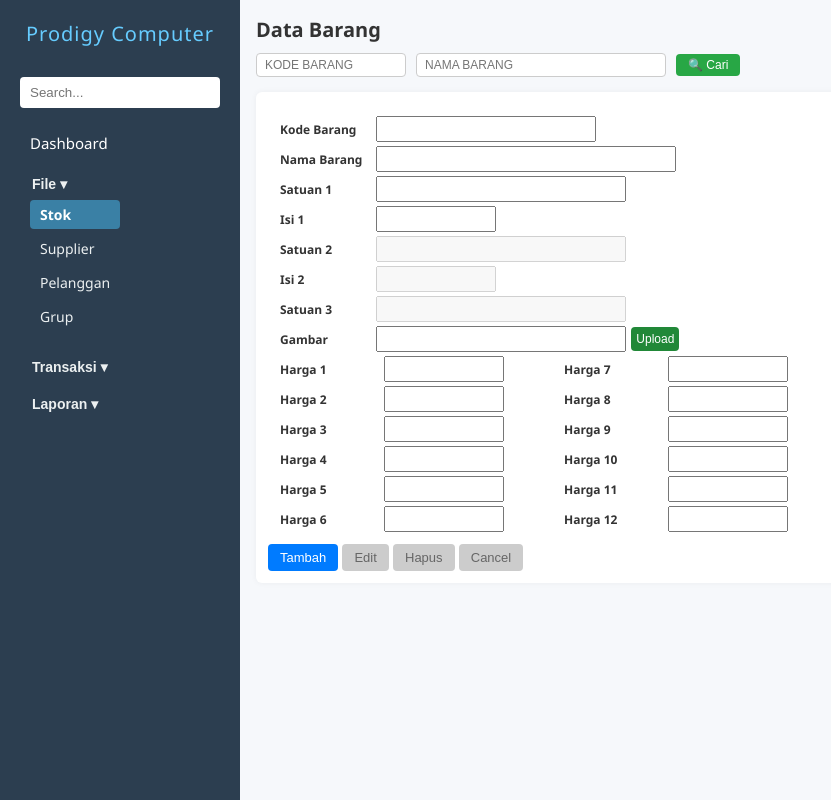
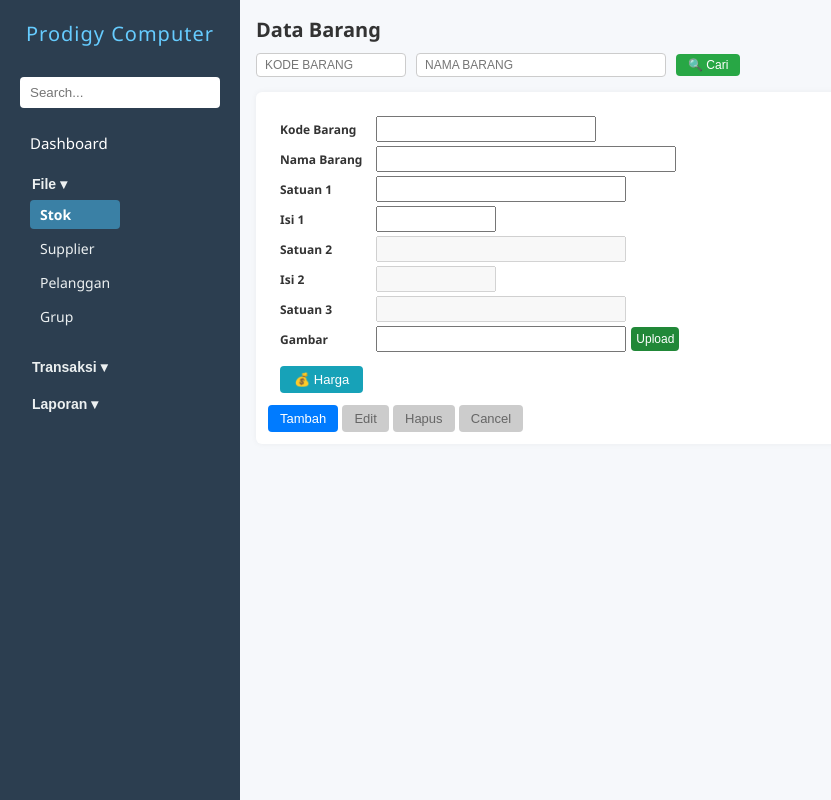
Before and after one commit to prodigycomputer/ktia, a PHP site: page /barang.php in a window 1280 px wide. Shown: the whole page, without its empty margins (0-831 px from the left). Run offline with PHP 8.4, Linux system fonts and the light colour scheme.

Commit message:
Perbaikan harga

```diff
--- a/barang.php
+++ b/barang.php
@@ -284,6 +284,19 @@
         }
     }
 
+    @media (max-width: 768px) {
+        #hargaInputsContainer {
+            flex-wrap: wrap;
+            justify-content: space-between;
+        }
+
+        #hargaInputsContainer > div {
+            width: 48%;
+        }
+    }
+
+
+
     </style>
 </head>
 <body>
@@ -338,48 +351,11 @@
 
                 </div>
                 <div class="form-bawah">
-                    <div class="harga-container">
-                        <label for="harga1">Harga 1</label>
-                        <input type="number" step="0.01" name="harga1" id="harga1" class="medium-input">
-
-                        <label for="harga2">Harga 2</label>
-                        <input type="number" step="0.01" name="harga2" id="harga2" class="medium-input">
-
-                        <label for="harga3">Harga 3</label>
-                        <input type="number" step="0.01" name="harga3" id="harga3" class="medium-input">
-
-                        <label for="harga4">Harga 4</label>
-                        <input type="number" step="0.01" name="harga4" id="harga4" class="medium-input">
-
-                        <label for="harga5">Harga 5</label>
-                        <input type="number" step="0.01" name="harga5" id="harga5" class="medium-input">
-
-                        <label for="harga6">Harga 6</label>
-                        <input type="number" step="0.01" name="harga6" id="harga6" class="medium-input">
-
+                    <button type="button" onclick="openHargaPopup()" style="margin-top: 10px; background-color:#17a2b8; color:white; padding:6px 14px; border:none; border-radius:4px;">💰 Harga</button>
+                    <input type="hidden" name="jumlahHarga" id="jumlahHarga" value="12">
+                    <div id="hiddenHargaFields"></div>
                 </div>
 
-                    <div class="harga-container">
-                        <label for="harga7">Harga 7</label>
-                        <input type="number" step="0.01" name="harga7" id="harga7" class="medium-input">
-
-                        <label for="harga8">Harga 8</label>
-                        <input type="number" step="0.01" name="harga8" id="harga8" class="medium-input">
-
-                        <label for="harga9">Harga 9</label>
-                        <input type="number" step="0.01" name="harga9" id="harga9" class="medium-input">
-
-                        <label for="harga10">Harga 10</label>
-                        <input type="number" step="0.01" name="harga10" id="harga10" class="medium-input">
-
-                        <label for="harga11">Harga 11</label>
-                        <input type="number" step="0.01" name="harga11" id="harga11" class="medium-input">
-
-                        <label for="harga12">Harga 12</label>
-                        <input type="number" step="0.01" name="harga12" id="harga12" class="medium-input">
-                    </div>
-
-                </div>
 
             <button id="btnTambah" type="submit" onclick="document.getElementById('aksi').value='tambah'">Tambah</button>
             <button id="btnEdit" type="submit" onclick="document.getElementById('aksi').value='update'">Edit</button>
@@ -445,6 +421,53 @@
         </div>
     </div>
 
+    <!-- ✅ POPUP HARGA -->
+    <div id="popupHarga" style="display:none; position:fixed; top:0; left:0; width:100%; height:100%; background:rgba(0,0,0,0.4); z-index:1000;">
+        <div style="
+            position: absolute;
+            top: 50%; left: 50%;
+            transform: translate(-50%, -50%);
+            width: 95%;
+            max-width: 60vw;
+            max-height: 90vh;
+            background: #fff;
+            padding: 20px;
+            border-radius: 8px;
+            box-shadow: 0 4px 10px rgba(0,0,0,0.3);
+            overflow: hidden;
+            display: flex;
+            flex-direction: column;
+        ">
+            <!-- Header -->
+            <div style="display:flex; justify-content:space-between; align-items:center; margin-bottom:10px;">
+                <h3 style="margin:0; font-size:16px;">Atur Harga</h3>
+                <span onclick="closeHargaPopup()" style="cursor:pointer; font-size:18px; font-weight:bold;">&times;</span>
+            </div>
+
+            <!-- Jumlah Harga Input -->
+            <div style="display:flex; align-items:center; gap:10px; margin-bottom:15px;">
+                <label for="jumlahHargaInput" style="font-size:13px; font-weight:600;">Jumlah Harga:</label>
+                <input type="number" id="jumlahHargaInput" value="12" min="2" max="50" step="1" onchange="generateHargaInputs()"
+                    style="padding:6px 8px; font-size:12px; border:1px solid #ccc; border-radius:4px; width:80px;" />
+            </div>
+
+            <!-- Scrollable container -->
+            <div style="flex:1; overflow-x:auto; overflow-y:auto; padding-bottom:10px;">
+                <div id="hargaInputsContainer" style="
+                    display: flex;
+                    gap: 40px;
+                    min-width: max-content;
+                    padding-bottom: 10px;
+                "></div>
+            </div>
+
+            <!-- Tombol simpan -->
+            <div style="margin-top:15px; text-align:right;">
+                <button type="button" onclick="simpanHarga()" style="padding:6px 14px; background:#28a745; color:white; border:none; border-radius:4px;">Simpan</button>
+            </div>
+        </div>
+    </div>
+
 
     <div id="toast" style="
         display: none;
@@ -500,6 +523,37 @@
             const list = document.getElementById('popupList');
             list.innerHTML = '';
 
+            const table = list.closest('table');
+            const thead = table.querySelector('thead');
+            thead.innerHTML = ''; // Kosongkan
+
+            if (!dataList || dataList.length === 0) return;
+
+            // Ambil jumlah harga tertinggi dari data pertama
+            const hargaFields = [];
+            for (let i = 1; i <= 50; i++) {
+                if (`harga${i}` in dataList[0]) {
+                    hargaFields.push(`harga${i}`);
+                } else {
+                    break;
+                }
+            }
+
+            const fixedFields = ['kodebrg', 'namabrg', 'satuan1', 'isi1', 'satuan2', 'isi2', 'satuan3'];
+
+            // Buat header baru
+            const headerRow = document.createElement('tr');
+            [...fixedFields, ...hargaFields].forEach(field => {
+                const th = document.createElement('th');
+                th.textContent = field.toUpperCase();
+                th.style.padding = '6px';
+                th.style.border = '1px solid #ccc';
+                th.style.background = '#f2f2f2';
+                headerRow.appendChild(th);
+            });
+            thead.appendChild(headerRow);
+
+            // Isi data row
             dataList.forEach(item => {
                 const tr = document.createElement('tr');
                 tr.style.cursor = 'pointer';
@@ -516,13 +570,7 @@
                     pilihBarang(item);
                 });
 
-                        const fields = [
-                            'kodebrg', 'namabrg', 'satuan1', 'isi1',
-                            'satuan2', 'isi2', 'satuan3', 'harga1', 'harga2',
-                            'harga3', 'harga4', 'harga5', 'harga6'
-                        ];
-
-                        fields.forEach(field => {
+                [...fixedFields, ...hargaFields].forEach(field => {
                     const td = document.createElement('td');
                     td.textContent = item[field] || '';
                     td.style.padding = '6px';
@@ -535,7 +583,6 @@
 
             document.getElementById('popupFilter').style.display = 'block';
         }
-
 
         function closeFilterPopup() {
             document.getElementById('popupFilter').style.display = 'none';
@@ -575,18 +622,16 @@
         function pilihBarang(data) {
             document.getElementById('kodebrg').value = data.kodebrg;
             document.getElementById('namabrg').value = data.namabrg;
-            document.getElementById('harga1').value = data.harga1;
-            document.getElementById('harga2').value = data.harga2;
-            document.getElementById('harga3').value = data.harga3;
-            document.getElementById('harga4').value = data.harga4;
-            document.getElementById('harga5').value = data.harga5;
-            document.getElementById('harga6').value = data.harga6;
-            document.getElementById('harga7').value = data.harga7;
-            document.getElementById('harga8').value = data.harga8;
-            document.getElementById('harga9').value = data.harga9;
-            document.getElementById('harga10').value = data.harga10;
-            document.getElementById('harga11').value = data.harga11;
-            document.getElementById('harga12').value = data.harga12;
+            hargaData = [];
+            for (let i = 1; i <= 50; i++) {
+                if (data[`harga${i}`] !== undefined) {
+                    hargaData.push(data[`harga${i}`]);
+                } else {
+                    break;
+                }
+            }
+            document.getElementById('jumlahHarga').value = hargaData.length || 12;
+
 
             document.getElementById('satuan1').value = data.satuan1;
             document.getElementById('isi1').value = data.isi1;
@@ -688,8 +733,15 @@
             document.getElementById('gambar').value = '';
 
             inputSearch = null;
+
+            // ✅ Reset hargaData dan jumlahHarga ke default
+            hargaData = Array(12).fill("");
+            document.getElementById('jumlahHarga').value = 12;
+            document.getElementById('jumlahHargaInput').value = 12;
+
+            // Jika popup harga sedang terbuka, juga perbarui tampilannya
+            generateHargaInputs();
         }
-
 
         function handleFileUpload(input) {
             const file = input.files[0];
@@ -720,6 +772,16 @@
         });
 
         document.getElementById('barangForm').addEventListener('submit', function () {
+            const hiddenDiv = document.getElementById('hiddenHargaFields');
+            hiddenDiv.innerHTML = '';
+            hargaData.forEach((val, index) => {
+                const input = document.createElement('input');
+                input.type = 'hidden';
+                input.name = `harga${index + 1}`;
+                input.value = val;
+                hiddenDiv.appendChild(input);
+            });
+
             setTimeout(() => {
                 initializeFormButtons();
                 document.getElementById('barangForm').reset();
@@ -742,6 +804,96 @@
             setTimeout(() => {
                 toast.style.display = 'none';
             }, 3000);
+        }
+
+        // ✅ LOGIKA HARGA DINAMIS
+        let hargaData = Array(12).fill("");
+
+        function openHargaPopup() {
+            const jumlah = parseInt(document.getElementById('jumlahHarga').value);
+            document.getElementById('jumlahHargaInput').value = jumlah;
+            generateHargaInputs();
+            document.getElementById('popupHarga').style.display = 'block';
+        }
+
+        function closeHargaPopup() {
+            document.getElementById('popupHarga').style.display = 'none';
+        }
+
+        function generateHargaInputs() {
+            const container = document.getElementById('hargaInputsContainer');
+            let jumlah = parseInt(document.getElementById('jumlahHargaInput').value);
+            const perKolom = 6;
+
+            // Paksa kelipatan 6
+            if (jumlah % perKolom !== 0) {
+                jumlah = Math.ceil(jumlah / perKolom) * perKolom;
+                document.getElementById('jumlahHargaInput').value = jumlah;
+            }
+
+            const totalKolom = Math.ceil(jumlah / perKolom);
+            const existing = hargaData.slice(0, jumlah);
+            while (existing.length < jumlah) existing.push("");
+
+            container.innerHTML = '';
+            const kolomArr = [];
+
+            for (let i = 0; i < totalKolom; i++) {
+                const col = document.createElement('div');
+                col.style.display = 'flex';
+                col.style.flexDirection = 'column';
+                col.style.gap = '10px';
+                kolomArr.push(col);
+                container.appendChild(col);
+            }
+
+            for (let i = 0; i < jumlah; i++) {
+                const colIndex = Math.floor(i / perKolom);
+                const wrapper = document.createElement('div');
+                wrapper.style.display = 'flex';
+                wrapper.style.alignItems = 'center';
+                wrapper.style.gap = '8px';
+
+                const label = document.createElement('label');
+                label.textContent = `Harga ${i + 1}`;
+                label.style.fontSize = '12px';
+                label.style.width = '60px';
+
+                const input = document.createElement('input');
+                input.type = 'number';
+                input.step = '0.01';
+                input.id = `hargaInput${i}`;
+                input.value = existing[i];
+                input.style.padding = '6px 8px';
+                input.style.fontSize = '12px';
+                input.style.border = '1px solid #ccc';
+                input.style.borderRadius = '4px';
+                input.style.width = '120px';
+
+                wrapper.appendChild(label);
+                wrapper.appendChild(input);
+                kolomArr[colIndex].appendChild(wrapper);
+            }
+        }
+
+        function simpanHarga() {
+            const jumlah = parseInt(document.getElementById('jumlahHargaInput').value);
+            hargaData = [];
+            let kosong = false;
+
+            for (let i = 0; i < jumlah; i++) {
+                const val = document.getElementById(`hargaInput${i}`).value.trim();
+                if (val === '') kosong = true;
+                hargaData.push(val);
+            }
+
+            if (kosong) {
+                alert("Semua harga harus diisi!");
+                return;
+            }
+
+            document.getElementById('jumlahHarga').value = jumlah;
+            closeHargaPopup();
         }
 
         window.addEventListener('DOMContentLoaded', () => {
--- a/koneksi.php
+++ b/koneksi.php
@@ -3,7 +3,7 @@
 
 $host     = "192.168.1.123";
 $username = "kita";
-$password ="kita";
+$password = "kita";
 $database = "kita";
 
 $conn = mysqli_connect($host, $username, $password, $database);
```
Lines whose indentation alone changed are shown as unchanged.
